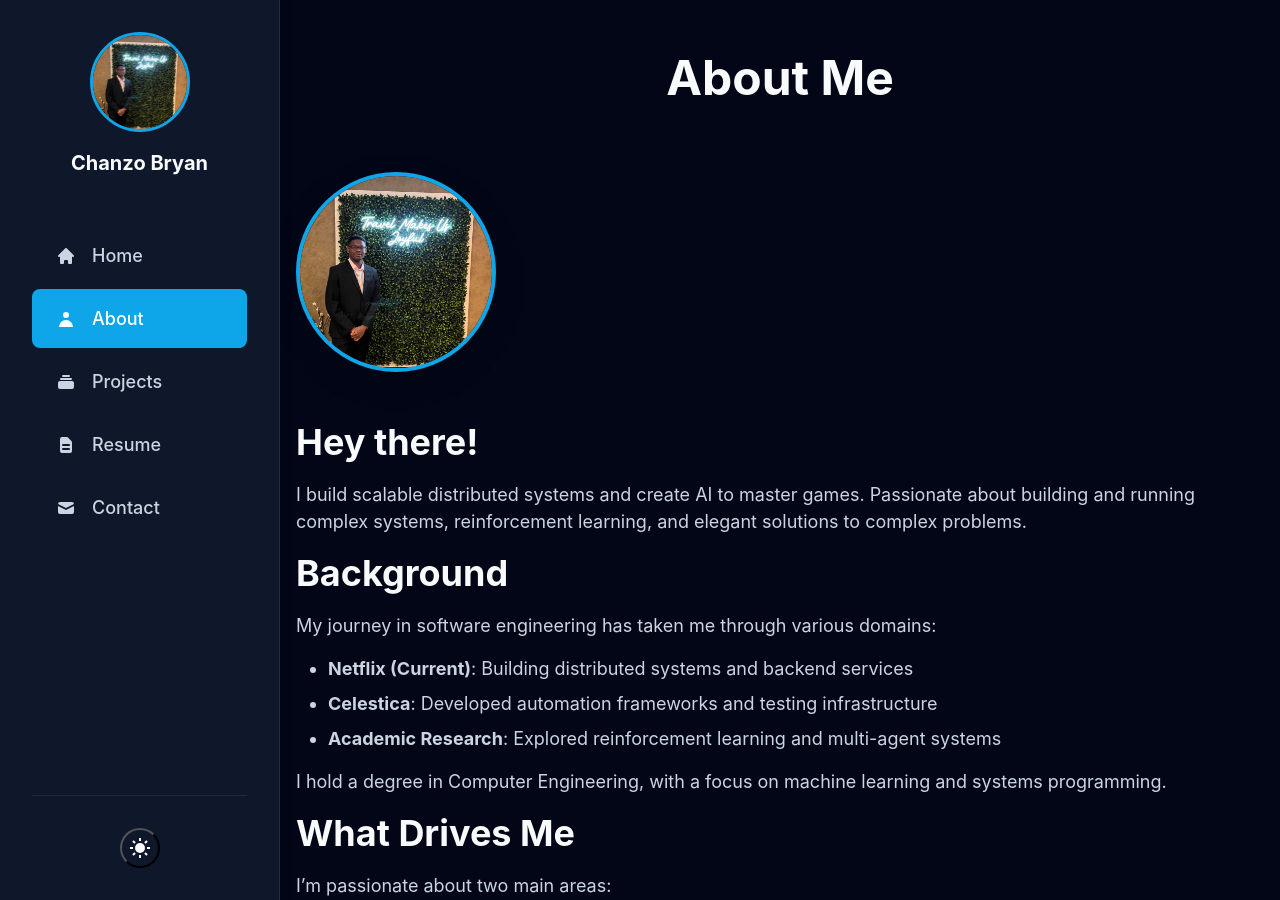
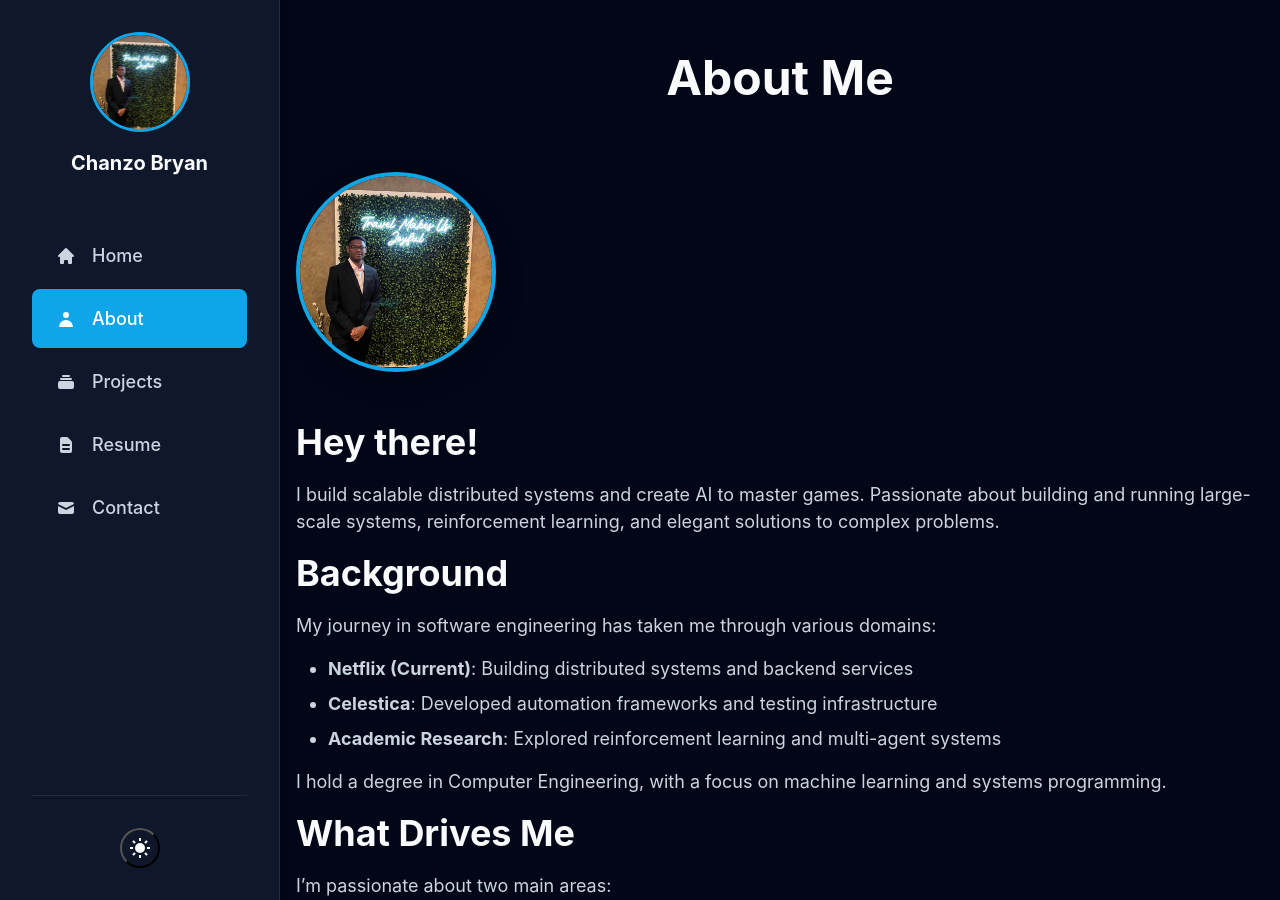
Before and after one commit to Chainso/chanzobryan.com, a Jekyll site: the page built from about.md, in a window 1280 px wide and 900 px high. Built offline with Jekyll 4.4.1, drawn with Linux system fonts in a browser that asks for light colours.

Commit message:
docs: update hero description to large-scale systems

```diff
--- a/about.md
+++ b/about.md
@@ -10,7 +10,7 @@ description: Software engineer passionate about AI, systems, and building things
 
 ## Hey there!
 
-I build scalable distributed systems and create AI to master games. Passionate about building and running complex systems, reinforcement learning, and elegant solutions to complex problems.
+I build scalable distributed systems and create AI to master games. Passionate about building and running large-scale systems, reinforcement learning, and elegant solutions to complex problems.
 
 ## Background
 
--- a/index.html
+++ b/index.html
@@ -21,7 +21,7 @@ title: Home
       <!-- Description -->
       <p class="hero-description">
         I build scalable distributed systems and create AI to master games.
-        Passionate about building and running complex systems, reinforcement learning, and elegant solutions to complex problems.
+        Passionate about building and running large-scale systems, reinforcement learning, and elegant solutions to complex problems.
       </p>
 
       <!-- CTA buttons -->
```
